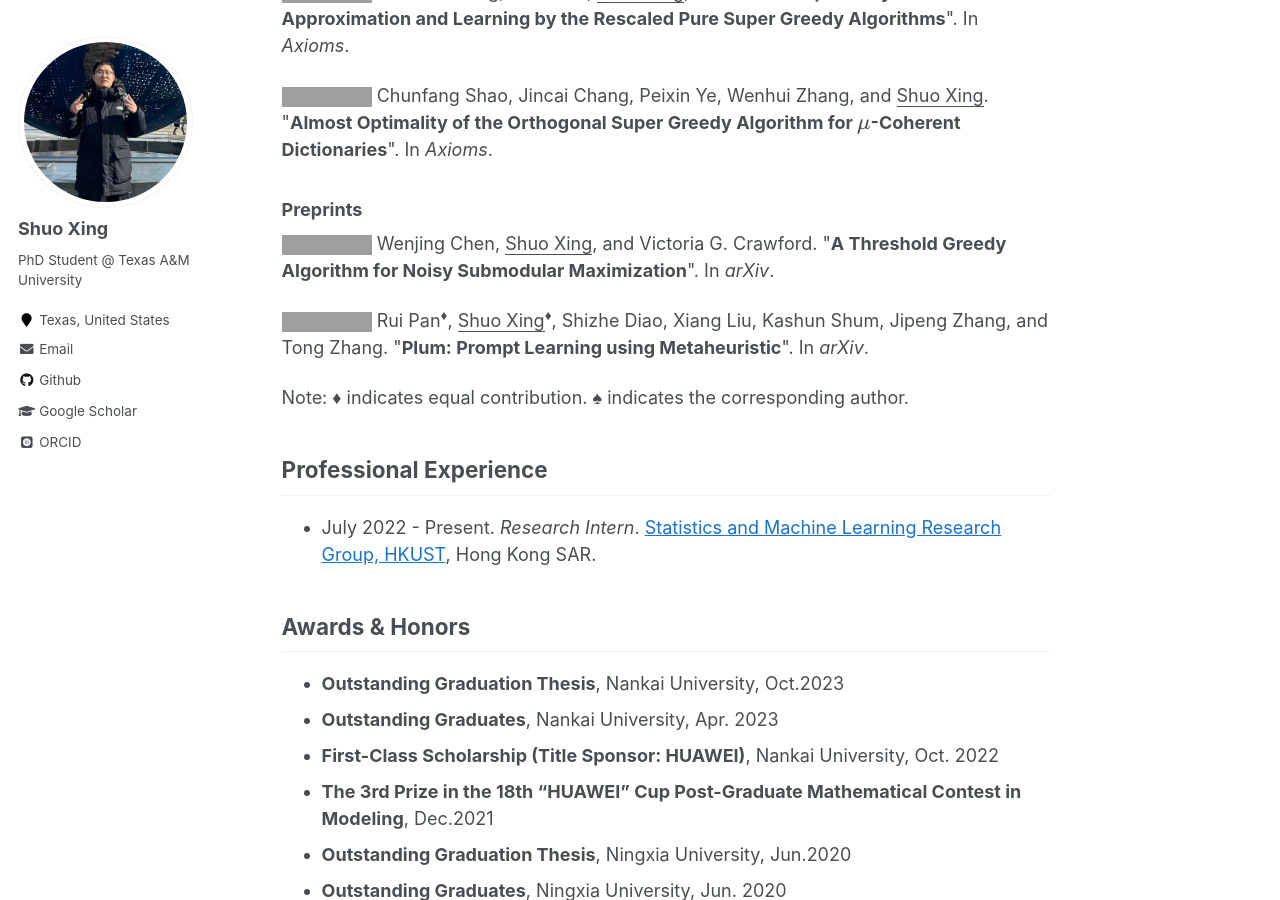
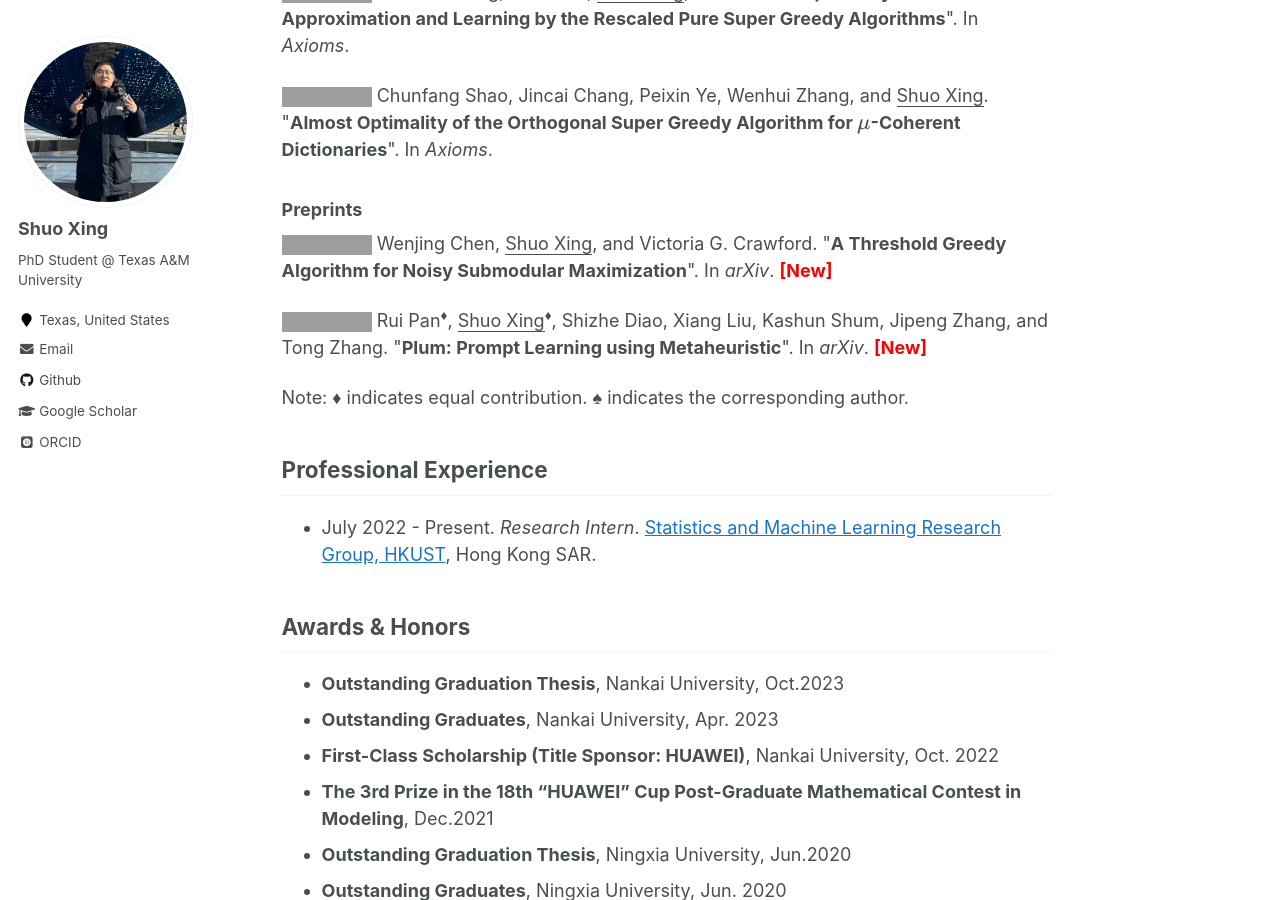
Before and after one commit to ShuoXing98/shuoxing98.github.io, a Jekyll site: the page built from _pages/about.md, in a window 1280 px wide and 900 px high, scrolled down 1461 px. Built offline with Jekyll 4.4.1, drawn with Linux system fonts in a browser that asks for light colours; some web fonts are replaced; formulas are drawn with MathJax 3; comment, search, counter and statistics services are not loaded; grey boxes are pictures that could not be loaded.

Commit message:
Update about.md

```diff
--- a/_pages/about.md
+++ b/_pages/about.md
@@ -51,9 +51,9 @@
 
 ### Preprints
 
-<a href="https://arxiv.org/abs/2312.00155" target="_blank"><img src="https://img.shields.io/badge/arXiv-2312.00155-red?style=flat-square"></a> Wenjing Chen, <u>Shuo Xing</u>, and Victoria G. Crawford. &quot;**A Threshold Greedy Algorithm for Noisy Submodular Maximization**&quot;. In *arXiv*.
+<a href="https://arxiv.org/abs/2312.00155" target="_blank"><img src="https://img.shields.io/badge/arXiv-2312.00155-red?style=flat-square"></a> Wenjing Chen, <u>Shuo Xing</u>, and Victoria G. Crawford. &quot;**A Threshold Greedy Algorithm for Noisy Submodular Maximization**&quot;. In *arXiv*. <span style="color:red"> **[New]** </span>
 
-<a href="https://arxiv.org/abs/2311.08364" target="_blank"><img src="https://img.shields.io/badge/arXiv-2311.08364-red?style=flat-square"></a> Rui Pan<sup>&diams;</sup>, <u>Shuo Xing</u><sup>&diams;</sup>, Shizhe Diao, Xiang Liu, Kashun Shum, Jipeng Zhang, and Tong Zhang. &quot;**Plum: Prompt Learning using Metaheuristic**&quot;. In *arXiv*.
+<a href="https://arxiv.org/abs/2311.08364" target="_blank"><img src="https://img.shields.io/badge/arXiv-2311.08364-red?style=flat-square"></a> Rui Pan<sup>&diams;</sup>, <u>Shuo Xing</u><sup>&diams;</sup>, Shizhe Diao, Xiang Liu, Kashun Shum, Jipeng Zhang, and Tong Zhang. &quot;**Plum: Prompt Learning using Metaheuristic**&quot;. In *arXiv*. <span style="color:red"> **[New]** </span>
 
 
 <!-- ### Manuscript & Submission
```
